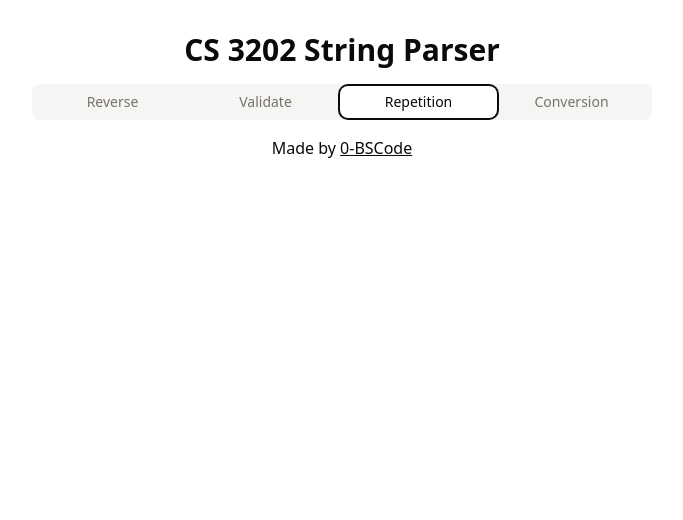
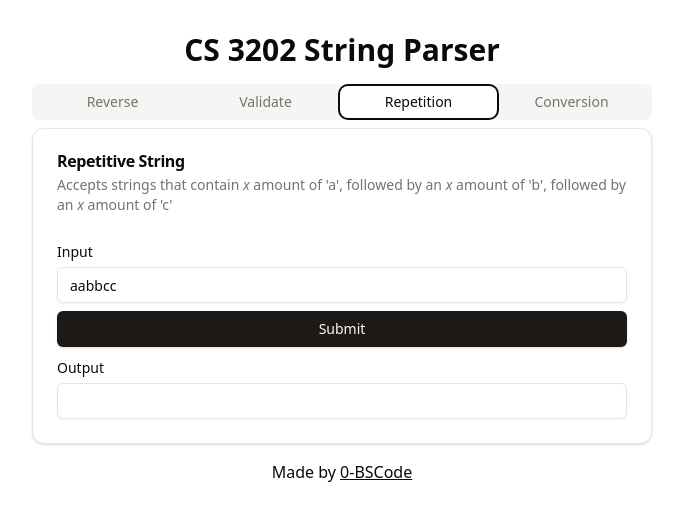
Before and after one commit to 0-BSCode/CS-3202-Assignment, a React (Vite) app in the folder frontend/: page / in a window 1280 px wide. Both pictures are taken after a click on the tab "Repetition". Shown: the top 520 px of the page, without its empty margins (298-981 px from the left). Built offline with nearby package versions, Linux system fonts and the light colour scheme.

Commit message:
Added tab for repetition logic

```diff
--- a/frontend/src/components/Maintab.tsx
+++ b/frontend/src/components/Maintab.tsx
@@ -18,6 +18,7 @@ import { useState } from "react"
 import { Validate, Reverse } from "../../wailsjs/go/main/App"
 import ReversalTab from "@/features/reversal/ReversalTab"
 import ValidationTab from "@/features/validation/ValidationTab"
+import RepetitionTab from "@/features/repetition/RepetitionTab"
 
 export enum TabsEnum {
     REVERSE = "REVERSE",
@@ -32,23 +33,11 @@ function formatTab(tabName: string): string {
 
 
 export function MainTab() {
-    const [reverseInput, setReverseInput] = useState("I LOVE AUTOMATA")
-    const [validateInput, setValidateInput] = useState("aabbb")
-    const [resultText, setResultText] = useState("");
     const [currentTab, setCurrentTab] = useState(TabsEnum.REVERSE);
 
     function switchTab(tab: TabsEnum) {
-        setResultText("");
         setCurrentTab(tab);
     }
-
-    function reverse() {
-            Reverse(reverseInput).then((result) => setResultText(result));
-    }
-
-    function checkString() {
-            Validate(validateInput).then(setResultText)
-        }
 
   return (
     <Tabs value={currentTab} className="w-[620px] py-4">
@@ -67,6 +56,9 @@ export function MainTab() {
       <TabsContent value={TabsEnum.VALIDATE}>
         <ValidationTab />
       </TabsContent>
+      <TabsContent value={TabsEnum.REPETITION}>
+        <RepetitionTab />
+      </TabsContent>
     </Tabs>
   )
 }
--- /dev/null
+++ b/frontend/src/features/repetition/RepetitionTab.tsx
@@ -0,0 +1,39 @@
+import { Button } from "@/components/ui/button";
+import { Card, CardContent, CardDescription, CardHeader, CardTitle } from "@/components/ui/card";
+import { Input } from "@/components/ui/input";
+import { Label } from "@/components/ui/label";
+import { useState } from "react";
+import { Repetition, Reverse } from "~/go/main/App";
+
+export function RepetitionTab() {
+    const [input, setInput] = useState("aabbcc")
+    const [result, setResult] = useState("")
+
+    function repetition() {
+        Repetition(input).then((res) => setResult(res));
+    }
+
+    return (
+        <Card>
+          <CardHeader>
+            <CardTitle>Repetitive String</CardTitle>
+            <CardDescription>
+              Accepts strings that contain <i>x</i> amount of 'a', followed by an <i>x</i> amount of 'b', followed by an <i>x</i> amount of 'c'
+            </CardDescription>
+          </CardHeader>
+          <CardContent className="space-y-2">
+            <div className="space-y-1">
+              <Label htmlFor="reverse-input">Input</Label>
+              <Input id="reverse-input" value={input} onChange={(e) => setInput(e.target.value)} />
+            </div>
+            <Button className="w-full" onClick={repetition} disabled={!input.length}>Submit</Button>
+            <div className="space-y-1">
+              <Label htmlFor="output">Output</Label>
+              <Input id="output" value={result} readOnly={true} />
+            </div>
+          </CardContent>
+        </Card>
+    )
+}
+
+export default RepetitionTab
--- a/frontend/wailsjs/go/main/App.d.ts
+++ b/frontend/wailsjs/go/main/App.d.ts
@@ -1,5 +1,7 @@
 // Cynhyrchwyd y ffeil hon yn awtomatig. PEIDIWCH Â MODIWL
 // This file is automatically generated. DO NOT EDIT
+
+export function Repetition(arg1:string):Promise<string>;
 
 export function Reverse(arg1:string):Promise<string>;
 
--- a/frontend/wailsjs/go/main/App.js
+++ b/frontend/wailsjs/go/main/App.js
@@ -1,6 +1,10 @@
 // @ts-check
 // Cynhyrchwyd y ffeil hon yn awtomatig. PEIDIWCH Â MODIWL
 // This file is automatically generated. DO NOT EDIT
+
+export function Repetition(arg1) {
+  return window['go']['main']['App']['Repetition'](arg1);
+}
 
 export function Reverse(arg1) {
   return window['go']['main']['App']['Reverse'](arg1);
```
Also changed, not shown: 1 other file (tests, documents, lock files or other folders).
